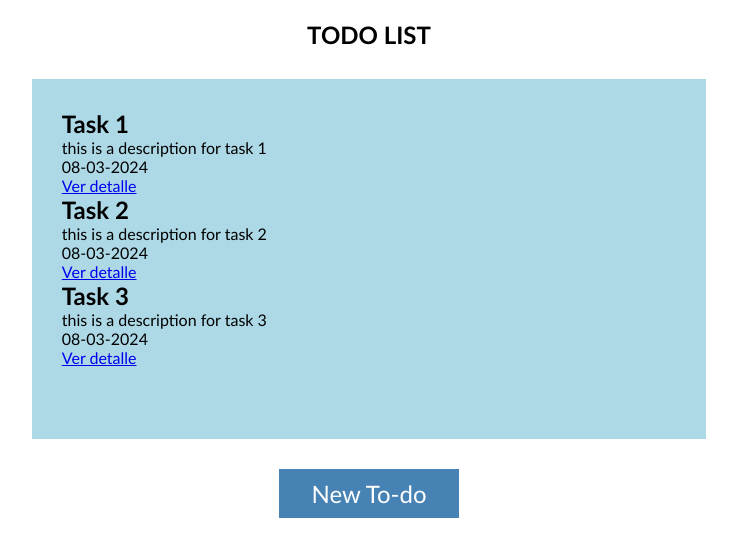
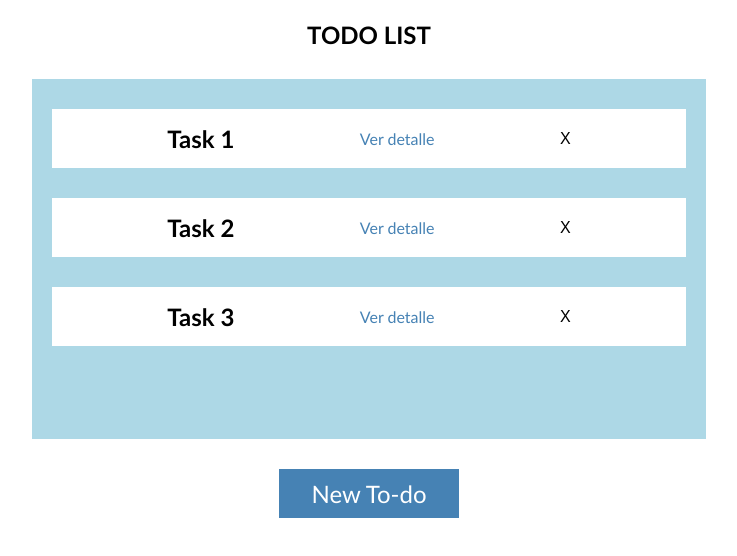
Before and after one commit to JuanSeGArtor/to-do-list, a React (Vite) app: page / in a window 1280 px wide. Shown: the top 556 px of the page, without its empty margins (271-1008 px from the left). Built offline with nearby package versions, Linux system fonts and the light colour scheme; data requests are answered from the project's data file.

Commit message:
estilos para TodoList

```diff
--- a/src/main.scss
+++ b/src/main.scss
@@ -18,11 +18,37 @@ body {
         gap: 30px;
 
         main {
+            display: flex;
+            flex-direction: column;
+            align-items: center;
+            gap: 30px;
             background-color: lightblue;
             border: none;
             width: 80%;
             height: 300px;
             padding: 30px;
+
+            .todos-list {
+                display: flex;
+                justify-content: space-evenly;
+                align-items: center;
+                width: 100%;
+                gap: 20px;
+                padding: 15px 10px;
+                background-color: white;
+
+                .link {
+                    text-decoration: none;
+                    color: steelblue;
+                }
+
+                button {
+                    font-size: 16px;
+                    background-color: transparent;
+                    border: none;
+                    cursor: pointer;
+                }
+            }
         }
     }
 }
--- a/src/pages/TodoList.jsx
+++ b/src/pages/TodoList.jsx
@@ -26,11 +26,10 @@ export default function TodoList() {
             <h1>TODO LIST</h1>
             <main>
                 {todos.map(todo => (
-                    <div key={todo.id}>
+                    <div className="todos-list" key={todo.id}>
                         <h2>{todo.title}</h2>
-                        <p>{todo.description}</p>
-                        <p>{todo.creationDate}</p>
-                        <Link to={`/todo-detail/${todo.id}`}>Ver detalle</Link>
+                        <Link className="link" to={`/todo-detail/${todo.id}`}>Ver detalle</Link>
+                        <button>X</button>
                     </div>
                 ))}
             </main>
```
